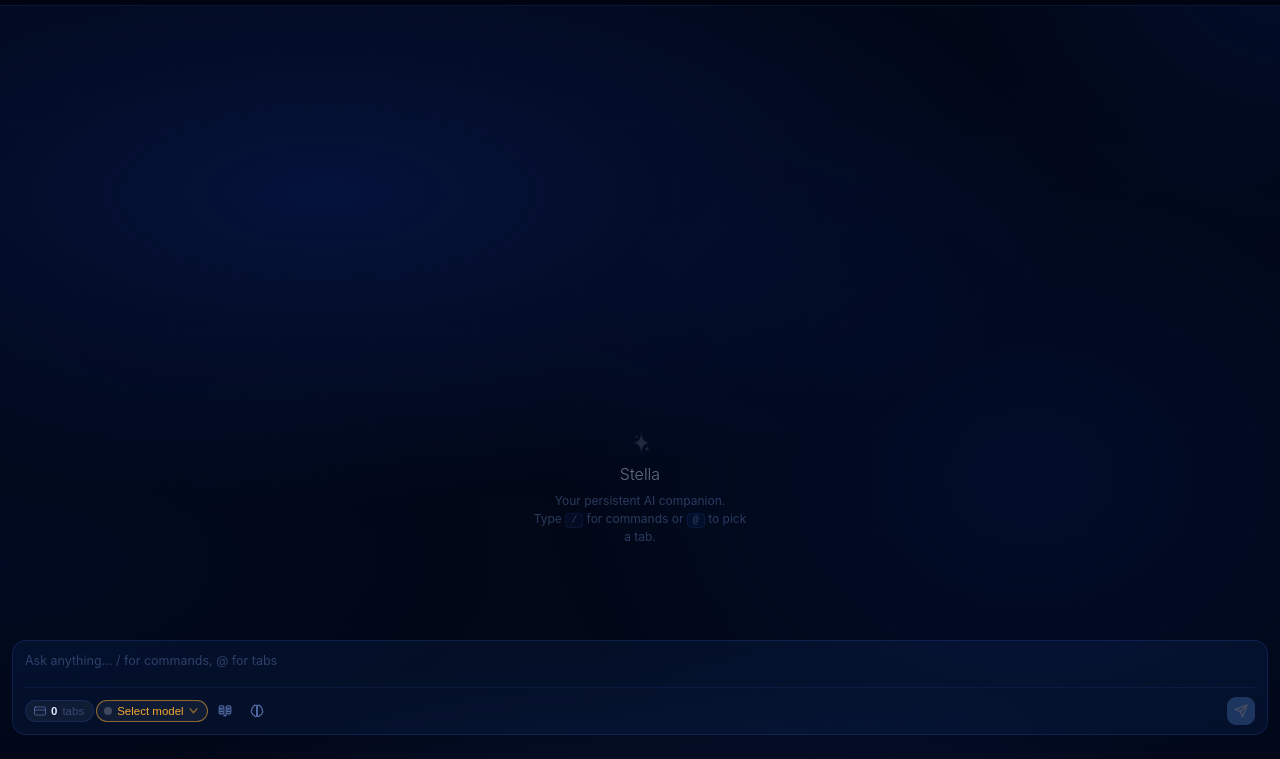
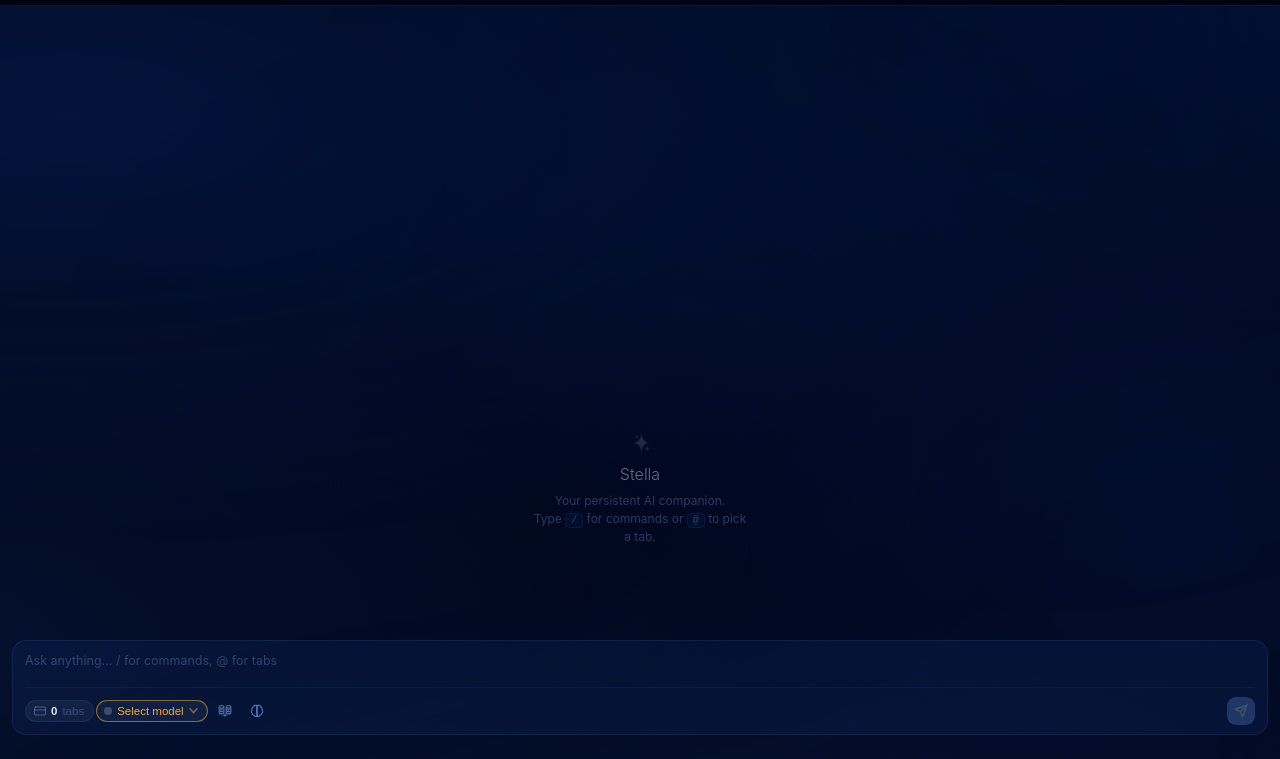
Before and after one commit to HatimCherkaoui/stella, a browser extension: page sidepanel.html in a window 1280 px wide. Shown: the part 41-800 px from the top of the page. Drawn offline with Linux system fonts and the light colour scheme.

Commit message:
feat: replace stars with two-layer ultra-slow deep-space ambient color drift

```diff
--- a/sidepanel.css
+++ b/sidepanel.css
@@ -39,30 +39,55 @@ html, body {
     isolation: isolate;
 }
 
-/* ── Nebula background ─────────────────────────────────────────────────────── */
-#sp-root::before {
+/* ── Deep-space ambient background ─────────────────────────────────────────── */
+/*
+   Two pseudo-elements drift at different rates (~90s / ~130s).
+   No shapes, no stars — pure dark-blue color gradients that barely move,
+   like gazing out of a slowly turning spacecraft.
+*/
+#sp-root::before,
+#sp-root::after {
     content: '';
     position: absolute;
-    inset: -15%;
+    inset: -25%;
     pointer-events: none;
+    will-change: transform;
+}
+
+/* Layer 1 — primary deep nebula, 90s cycle */
+#sp-root::before {
     z-index: -2;
     background:
-        radial-gradient(ellipse 75% 50% at 30% 35%, rgba(16,45,145,0.30) 0%, transparent 60%),
-        radial-gradient(ellipse 50% 65% at 72% 62%, rgba(8,30,105,0.24) 0%, transparent 58%),
-        radial-gradient(ellipse 65% 35% at 50% 96%, rgba(24,58,148,0.18) 0%, transparent 50%),
-        radial-gradient(ellipse 40% 55% at 88% 12%, rgba(12,40,130,0.20) 0%, transparent 52%),
-        radial-gradient(ellipse 55% 40% at 10% 70%, rgba(6,24,90,0.15) 0%, transparent 55%);
-    animation: nebulaDrift 50s ease-in-out infinite alternate;
-    will-change: transform;
-}
-
-@keyframes nebulaDrift {
-    0%   { transform: translate(0%,     0%)    scale(1.000); }
-    20%  { transform: translate(2.5%,  -1.5%)  scale(1.020); }
-    40%  { transform: translate(-1.5%,  3%)    scale(1.010); }
-    60%  { transform: translate(3.5%,   1.5%)  scale(1.030); }
-    80%  { transform: translate(-2%,   -2%)    scale(1.015); }
-    100% { transform: translate(1.5%,   2.5%)  scale(1.025); }
+        radial-gradient(ellipse 85% 55% at 20% 30%, rgba(9,32,100,0.50) 0%, transparent 65%),
+        radial-gradient(ellipse 55% 75% at 78% 65%, rgba(5,22,80,0.38) 0%, transparent 62%),
+        radial-gradient(ellipse 70% 40% at 52% 92%, rgba(14,44,118,0.28) 0%, transparent 55%),
+        radial-gradient(ellipse 45% 60% at 90% 10%, rgba(10,34,108,0.32) 0%, transparent 54%);
+    animation: depthLayerA 90s cubic-bezier(0.45,0,0.55,1) infinite alternate;
+}
+
+/* Layer 2 — secondary cold void, 130s cycle, opposite direction */
+#sp-root::after {
+    z-index: -3;
+    background:
+        radial-gradient(ellipse 60% 85% at 72% 18%, rgba(6,26,88,0.36) 0%, transparent 60%),
+        radial-gradient(ellipse 75% 50% at 12% 72%, rgba(11,40,112,0.30) 0%, transparent 60%),
+        radial-gradient(ellipse 45% 55% at 48% 50%, rgba(4,16,66,0.22) 0%, transparent 58%);
+    animation: depthLayerB 130s cubic-bezier(0.45,0,0.55,1) infinite alternate-reverse;
+}
+
+@keyframes depthLayerA {
+    0%   { transform: translate( 0%,    0%)    scale(1.000); }
+    25%  { transform: translate( 2.5%, -1.8%)  scale(1.018); }
+    50%  { transform: translate(-1.8%,  2.8%)  scale(1.010); }
+    75%  { transform: translate( 3.2%,  1.2%)  scale(1.024); }
+    100% { transform: translate(-1.2%,  3.2%)  scale(1.016); }
+}
+
+@keyframes depthLayerB {
+    0%   { transform: translate( 0%,    0%)    scale(1.000); }
+    30%  { transform: translate(-2.8%,  1.5%)  scale(1.022); }
+    60%  { transform: translate( 1.5%, -3.0%)  scale(1.012); }
+    100% { transform: translate(-2.0%,  2.0%)  scale(1.028); }
 }
 
 /* ── Header (compact) ─────────────────────────────────────────────────────── */
@@ -1635,32 +1660,6 @@ kbd {
 
 .about-privacy-note a:hover { color: var(--text); }
 
-/* ── Background stars ─────────────────────────────────────────────────────── */
-#sp-stars-bg {
-    position: absolute;
-    inset: 0;
-    pointer-events: none;
-    z-index: -1;
-}
-
-.sp-star {
-    position: absolute;
-    background-color: #c8dcff;
-    -webkit-mask-image: url('icons/stella.svg');
-    mask-image: url('icons/stella.svg');
-    -webkit-mask-size: contain;
-    mask-size: contain;
-    -webkit-mask-repeat: no-repeat;
-    mask-repeat: no-repeat;
-    opacity: 0;
-    animation: stellaTwinkle var(--dur, 8s) var(--delay, 0s) ease-in-out infinite;
-    will-change: opacity, transform;
-}
-
-@keyframes stellaTwinkle {
-    0%   { opacity: 0;                             transform: scale(0.75) rotate(0deg);   }
-    15%  { opacity: 0;                             transform: scale(0.82) rotate(4deg);   }
-    50%  { opacity: var(--peak, 0.09);             transform: scale(1.08) rotate(14deg);  }
-    85%  { opacity: calc(var(--peak, 0.09) * 0.2); transform: scale(0.88) rotate(7deg);  }
-    100% { opacity: 0;                             transform: scale(0.75) rotate(0deg);   }
-}
+/* ── Static Stella accent marks (no animation) ─────────────────────────────── */
+/*  These sit in #sp-stars-bg but are hidden; markup kept for potential future use. */
+#sp-stars-bg { display: none; }
--- a/sidepanel.html
+++ b/sidepanel.html
@@ -10,25 +10,7 @@
 
 <div id="sp-root">
 
-    <!-- ── Background stars ── -->
-    <div id="sp-stars-bg" aria-hidden="true">
-        <div class="sp-star" style="--dur:7.0s;--delay:0s;--peak:0.09;top:6%;left:8%;width:12px;height:15px;"></div>
-        <div class="sp-star" style="--dur:6.5s;--delay:1.5s;--peak:0.07;top:14%;right:10%;width:9px;height:11px;"></div>
-        <div class="sp-star" style="--dur:8.5s;--delay:0.8s;--peak:0.12;top:32%;left:4%;width:16px;height:20px;"></div>
-        <div class="sp-star" style="--dur:5.5s;--delay:2.1s;--peak:0.08;top:48%;right:6%;width:9px;height:11px;"></div>
-        <div class="sp-star" style="--dur:8.0s;--delay:0.3s;--peak:0.10;top:65%;left:12%;width:13px;height:16px;"></div>
-        <div class="sp-star" style="--dur:6.0s;--delay:1.9s;--peak:0.07;top:78%;right:14%;width:8px;height:10px;"></div>
-        <div class="sp-star" style="--dur:10.0s;--delay:2.8s;--peak:0.14;top:22%;left:44%;width:18px;height:22px;"></div>
-        <div class="sp-star" style="--dur:7.0s;--delay:0.6s;--peak:0.08;top:58%;left:54%;width:8px;height:10px;"></div>
-        <div class="sp-star" style="--dur:9.0s;--delay:3.2s;--peak:0.09;top:88%;left:28%;width:11px;height:14px;"></div>
-        <div class="sp-star" style="--dur:6.5s;--delay:1.1s;--peak:0.06;top:42%;right:34%;width:6px;height:8px;"></div>
-        <div class="sp-star" style="--dur:7.5s;--delay:4.1s;--peak:0.11;top:5%;left:38%;width:10px;height:12px;"></div>
-        <div class="sp-star" style="--dur:9.2s;--delay:0.4s;--peak:0.08;top:71%;right:22%;width:10px;height:12px;"></div>
-        <div class="sp-star" style="--dur:8.0s;--delay:2.6s;--peak:0.13;top:36%;right:18%;width:14px;height:17px;"></div>
-        <div class="sp-star" style="--dur:11.5s;--delay:1.3s;--peak:0.15;top:18%;left:70%;width:19px;height:23px;"></div>
-        <div class="sp-star" style="--dur:6.8s;--delay:3.7s;--peak:0.07;top:55%;left:32%;width:7px;height:9px;"></div>
-        <div class="sp-star" style="--dur:12.0s;--delay:5.0s;--peak:0.10;top:92%;right:40%;width:12px;height:15px;"></div>
-    </div>
+
 
     <!-- ── Header bar (logo · history · new session · settings) ── -->
     <div id="sp-header">
```
